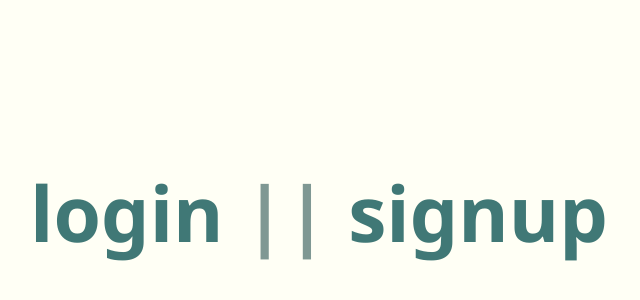
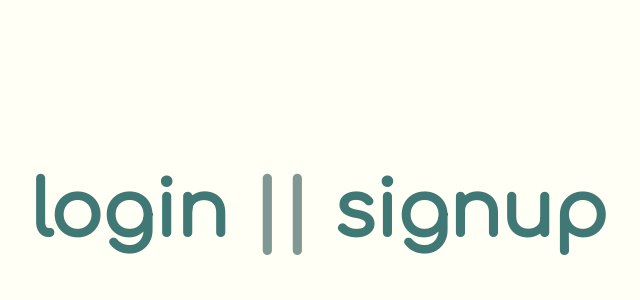
Before and after one commit to OppNHeimer/habit-front, a React (Create React App) app: page /welcome in a window 1280 px wide. Shown: the part 188-488 px from the top of the page, without its empty margins (321-961 px from the left). Built offline with nearby package versions, Linux system fonts and the light colour scheme.

Commit message:
custom font

```diff
--- a/public/index.html
+++ b/public/index.html
@@ -19,7 +19,8 @@
       work correctly both with client-side routing and a non-root public URL.
       Learn how to configure a non-root public URL by running `npm run build`.
     -->
-    <title>React App</title>
+    <title>Habit100</title>
+    <link href="https://fonts.googleapis.com/css?family=Comfortaa" rel="stylesheet">
   </head>
   <body>
     <noscript>
--- a/src/index.css
+++ b/src/index.css
@@ -1,5 +1,10 @@
 body {
   margin: 0;
   padding: 0;
-  font-family: 'Segoe UI', Tahoma, Geneva, Verdana, sans-serif;
+  /* font-family: 'Segoe UI', Tahoma, Geneva, Verdana, sans-serif; */
+
+
+  font-family: 'Comfortaa', sans-serif;
+
+
 }
```
